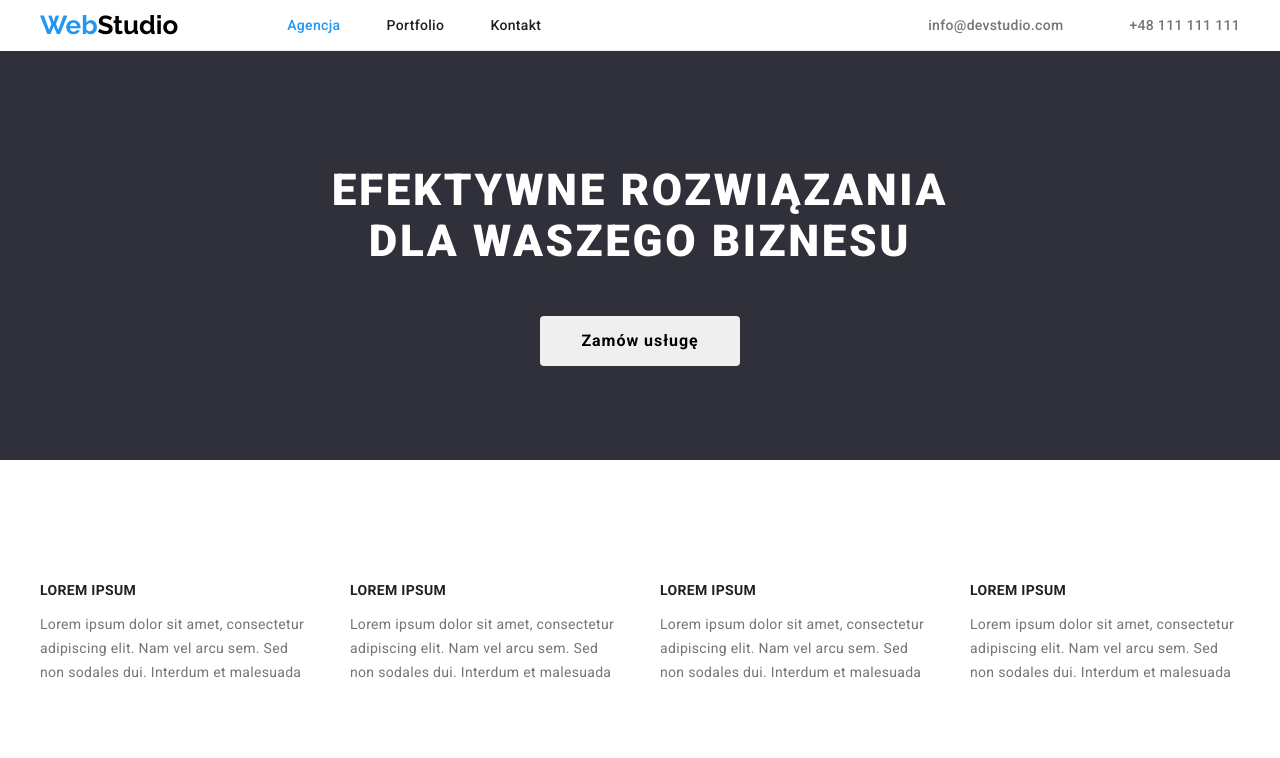
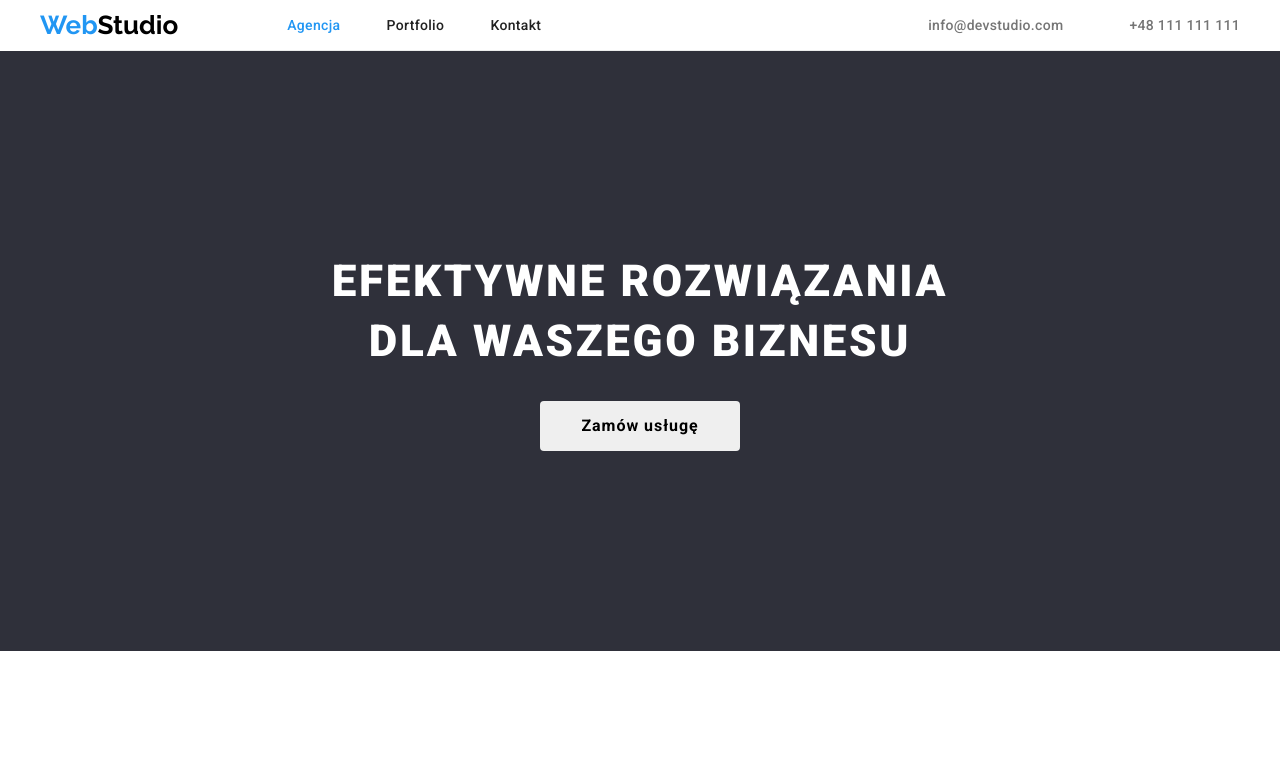
Before and after one commit to dcent666/goit-markup-hw-03, a plain HTML site: page index.html in a window 1280 px wide. Shown: the top 758 px of the page. Drawn offline with nearby package versions, Linux system fonts and the light colour scheme.

Commit message:
edit height of h1

```diff
--- a/css/styles.css
+++ b/css/styles.css
@@ -74,10 +74,12 @@ body {
   margin: 0 auto;
   font-size: 2.75rem;
   font-weight: 900;
+  line-height: 60px;
   color: var(--alternative-color);
   width: 696px;
   text-align: center;
   letter-spacing: 0.06em;
+  padding-top: 200px;
 }
 
 .index-button {
@@ -90,7 +92,7 @@ body {
   border: 0;
   border-radius: 4px;
   padding: 0;
-  margin-top: 30px;
+  margin: 30px 0 200px;
 }
 
 .index-button:hover,
--- a/index.html
+++ b/index.html
@@ -47,11 +47,9 @@
     </header>
     <main>
       <!--hero-->
-      <section class="section section-hero">
+      <section class="section-hero">
         <div class="container">
-          <h1>
-            <div class="hero">EFEKTYWNE ROZWIĄZANIA DLA WASZEGO BIZNESU</div>
-          </h1>
+          <h1 class="hero">EFEKTYWNE ROZWIĄZANIA DLA WASZEGO BIZNESU</h1>
           <button type="button" class="index-button">Zamów usługę</button>
         </div>
       </section>
```
